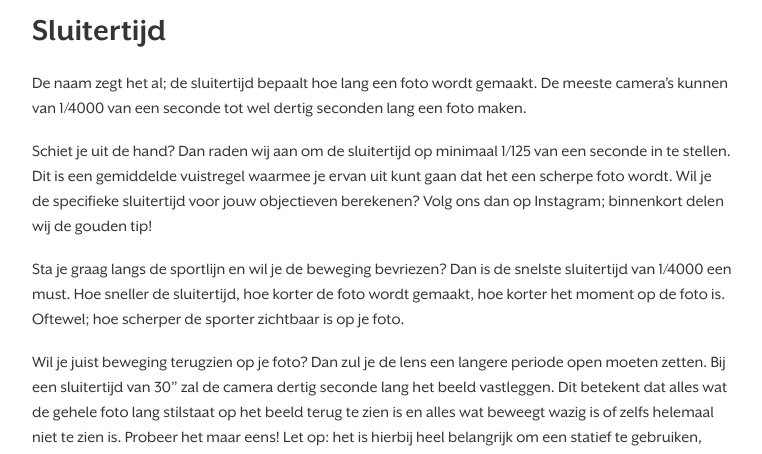
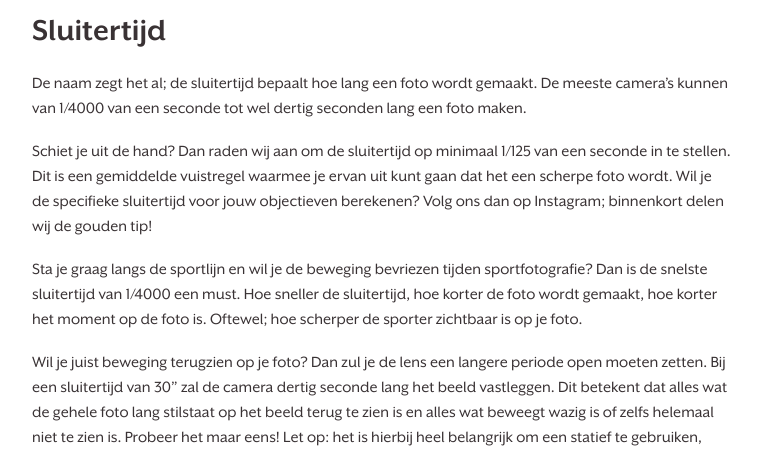
Before and after one commit to Moriaantje/fingerlickingmedia, a Jekyll site: the page built from _posts/2020-06-19-na-het-lezen-van-deze-blog-wil-jij-nooit-meer-op-de-automatische-stand-fotograferen.md, in a window 1280 px wide and 1400 px high, scrolled down 1016 px. Shown: the top 454 px of the window, without its empty margins (258-1020 px from the left). Built offline with Jekyll 4.4.1, drawn with Linux system fonts in a browser that asks for light colours; some of the changed text lies outside the part shown.

Commit message:
Update 2020-06-19-na-het-lezen-van-deze-blog-wil-jij-nooit-meer-op-de-automatische-stand-fotograferen.md

```diff
--- a/_posts/2020-06-19-na-het-lezen-van-deze-blog-wil-jij-nooit-meer-op-de-automatische-stand-fotograferen.md
+++ b/_posts/2020-06-19-na-het-lezen-van-deze-blog-wil-jij-nooit-meer-op-de-automatische-stand-fotograferen.md
@@ -13,7 +13,7 @@ De naam zegt het al; de sluitertijd bepaalt hoe lang een foto wordt gemaakt. De
 
 Schiet je uit de hand? Dan raden wij aan om de sluitertijd op minimaal 1/125 van een seconde in te stellen. Dit is een gemiddelde vuistregel waarmee je ervan uit kunt gaan dat het een scherpe foto wordt. Wil je de specifieke sluitertijd voor jouw objectieven berekenen? Volg ons dan op Instagram; binnenkort delen wij de gouden tip!
 
-Sta je graag langs de sportlijn en wil je de beweging bevriezen? Dan is de snelste sluitertijd van 1/4000 een must. Hoe sneller de sluitertijd, hoe korter de foto wordt gemaakt, hoe korter het moment op de foto is. Oftewel; hoe scherper de sporter zichtbaar is op je foto.
+Sta je graag langs de sportlijn en wil je de beweging bevriezen tijden sportfotografie? Dan is de snelste sluitertijd van 1/4000 een must. Hoe sneller de sluitertijd, hoe korter de foto wordt gemaakt, hoe korter het moment op de foto is. Oftewel; hoe scherper de sporter zichtbaar is op je foto.
 
 Wil je juist beweging terugzien op je foto? Dan zul je de lens een langere periode open moeten zetten. Bij een sluitertijd van 30” zal de camera dertig seconde lang het beeld vastleggen. Dit betekent dat alles wat de gehele foto lang stilstaat op het beeld terug te zien is en alles wat beweegt wazig is of zelfs helemaal niet te zien is. Probeer het maar eens!
 Let op: het is hierbij heel belangrijk om een statief te gebruiken, omdat de camera volledig stil stil moet staan.
```
Also changed, not shown: other parts of _posts/2020-06-19-na-het-lezen-van-deze-blog-wil-jij-nooit-meer-op-de-automatische-stand-fotograferen.md (+3 -3 lines).
